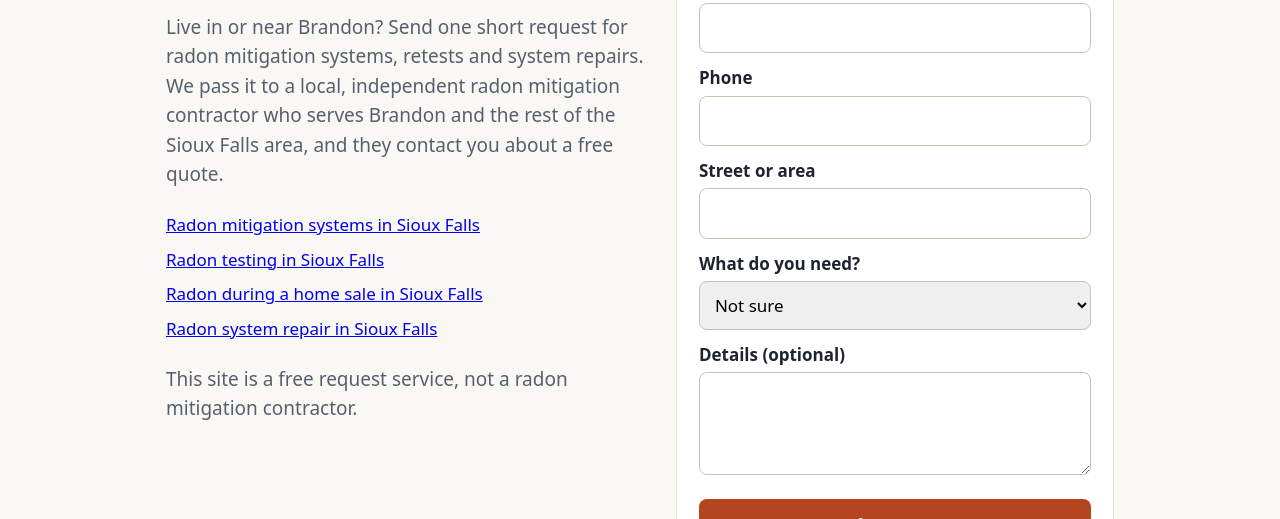
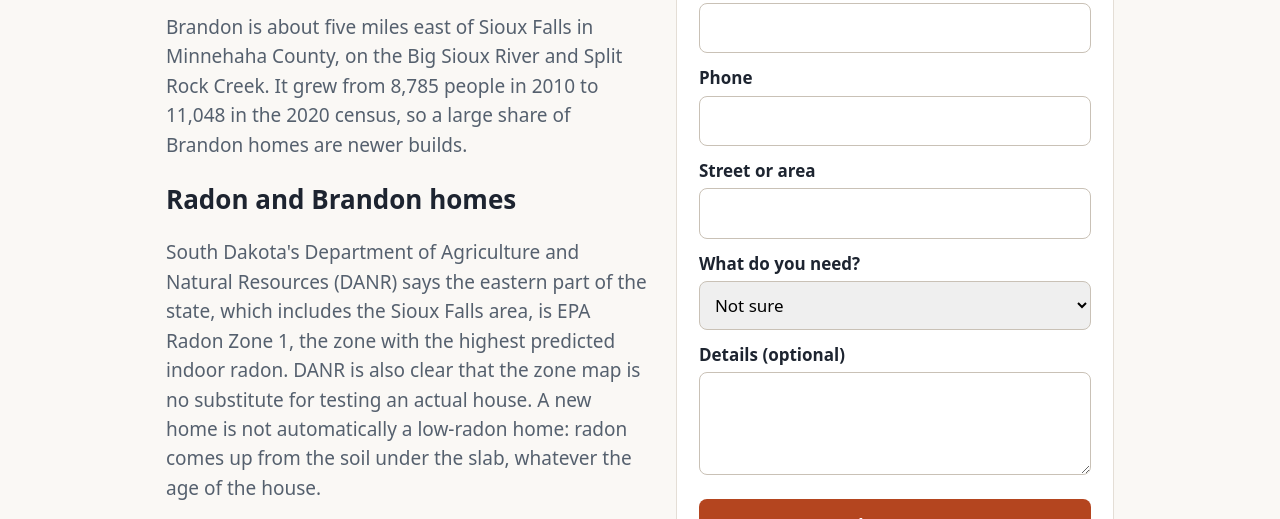
Before and after one commit to seasummit/siouxfallsradonremoval, a plain HTML site: page areas/brandon/index.html in a window 1280 px wide. Shown: the part 241-760 px from the top of the page. Drawn offline with Linux system fonts and the light colour scheme.

Commit message:
Add files via upload

```diff
--- a/areas/brandon/index.html
+++ b/areas/brandon/index.html
@@ -4,7 +4,7 @@
 <meta charset="utf-8">
 <meta name="viewport" content="width=device-width, initial-scale=1">
 <title>Radon Mitigation in Brandon near Sioux Falls | Free Quote Request</title>
-<meta name="description" content="Radon mitigation near Brandon: send one short request and a local contractor contacts you about a free quote.">
+<meta name="description" content="Brandon is about five miles east of Sioux Falls in Minnehaha County, on the Big Sioux River and Split Rock Creek. It grew from 8,785 people in 2010 to...">
 <link rel="canonical" href="https://siouxfallsradonremoval.com/areas/brandon/">
 <script type="application/ld+json">{"@context": "https://schema.org", "@type": "BreadcrumbList", "itemListElement": [{"@type": "ListItem", "position": 1, "name": "Sioux Falls Radon Removal", "item": "https://siouxfallsradonremoval.com/"}, {"@type": "ListItem", "position": 2, "name": "Radon mitigation in Brandon", "item": "https://siouxfallsradonremoval.com/areas/brandon/"}]}</script>
 <style>
@@ -28,7 +28,7 @@ nav.links{display:flex;gap:14px;flex-wrap:wrap;font-size:15px}nav.links a{color:
 <header><div class="wrap"><b><a href="/" style="text-decoration:none">Sioux Falls Radon Removal</a></b><nav class="links"><a href="/radon-mitigation-system/">Radon mitigation systems</a><a href="/radon-testing/">Radon testing</a><a href="/radon-home-sale/">Radon during a home sale</a><a href="/radon-system-repair/">Radon system repair</a><a href="/areas/">Areas</a></nav></div></header>
 <main class="wrap">
 <div class="hero grid">
-<article><h1>Radon mitigation in Brandon</h1><p>Live in or near Brandon? Send one short request for radon mitigation systems, retests and system repairs. We pass it to a local, independent radon mitigation contractor who serves Brandon and the rest of the Sioux Falls area, and they contact you about a free quote.</p>
+<article><h1>Radon mitigation in Brandon</h1><p>Brandon is about five miles east of Sioux Falls in Minnehaha County, on the Big Sioux River and Split Rock Creek. It grew from 8,785 people in 2010 to 11,048 in the 2020 census, so a large share of Brandon homes are newer builds.</p><h2>Radon and Brandon homes</h2><p>South Dakota&#39;s Department of Agriculture and Natural Resources (DANR) says the eastern part of the state, which includes the Sioux Falls area, is EPA Radon Zone 1, the zone with the highest predicted indoor radon. DANR is also clear that the zone map is no substitute for testing an actual house. A new home is not automatically a low-radon home: radon comes up from the soil under the slab, whatever the age of the house.</p><p>EPA recommends fixing a home when the level is 4 pCi/L or higher. If your Brandon test came back at or above that, or you are close to it and want an opinion, a radon mitigation contractor can tell you what a system would involve.</p><p>Send one short request below. We pass it to a local, independent radon mitigation contractor who serves the Sioux Falls area, and they contact you about a free quote.</p>
 <div class="more"><a href="/radon-mitigation-system/">Radon mitigation systems in Sioux Falls</a><a href="/radon-testing/">Radon testing in Sioux Falls</a><a href="/radon-home-sale/">Radon during a home sale in Sioux Falls</a><a href="/radon-system-repair/">Radon system repair in Sioux Falls</a></div>
 <p class="small">This site is a free request service, not a radon mitigation contractor.</p></article>
 <div class="card" id="quote"><h2>Request a free quote</h2>
```
